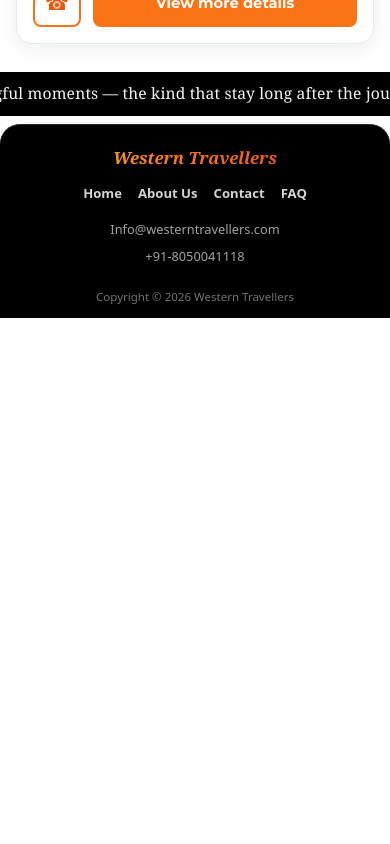
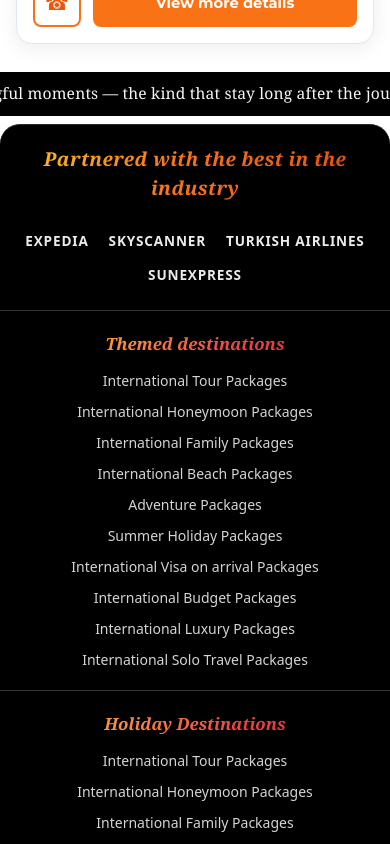
Before and after one commit to yashaswiniWesterntravellers/website, a Next.js app: page /balii in a window 390 px wide. Shown: the part 7660-8504 px from the top of the page. Before the commit the page ends 7978 px from the top, so only its background shows below. Built offline with nearby package versions, Linux system fonts and the light colour scheme.

Commit message:
Update project

```diff
--- a/app/components/Footer/Footer.jsx
+++ b/app/components/Footer/Footer.jsx
@@ -27,37 +27,11 @@ const PARTNERS = [
   { name: "SunExpress" },
 ];
 
-const MOBILE_LINKS = [
-  { label: "Home", href: "/" },
-  { label: "About Us", href: "/about-us" },
-  { label: "Contact", href: "/contact" },
-  { label: "FAQ", href: "#" },
-];
-
 export default function Footer() {
   const year = new Date().getFullYear();
 
   return (
     <footer className={styles.footer}>
-      <div className={styles.footerMobile} aria-label="Footer">
-        <p className={styles.mobileBrand}>Western Travellers</p>
-        <nav className={styles.mobileNav}>
-          {MOBILE_LINKS.map((link) => (
-            <Link key={link.href} href={link.href} className={styles.mobileNavLink}>
-              {link.label}
-            </Link>
-          ))}
-        </nav>
-        <p className={styles.mobileContact}>
-          <a href="mailto:Info@westerntravellers.com">Info@westerntravellers.com</a>
-        </p>
-        <p className={styles.mobileContact}>
-          <a href="tel:+918050041118">+91-8050041118</a>
-        </p>
-        <p className={styles.mobileCopy}>Copyright © {year} Western Travellers</p>
-      </div>
-
-      <div className={styles.footerDesktop}>
       <section className={styles.partners} aria-labelledby="footer-partners-heading">
         <h2 id="footer-partners-heading" className={styles.partnersTitle}>
           Partnered with the best in the industry
@@ -126,7 +100,6 @@ export default function Footer() {
 
       <hr className={styles.rule} />
       <p className={styles.copy}>Copyright © {year} Western Travellers. All rights reserved.</p>
-      </div>
     </footer>
   );
 }
--- a/app/components/Footer/Footer.module.css
+++ b/app/components/Footer/Footer.module.css
@@ -190,113 +190,84 @@
   }
 }
 
-.footerMobile {
-  display: none;
-}
-
-.footerDesktop {
-  display: block;
-}
-
-.mobileBrand {
-  margin: 0 0 14px;
-  font-family: Georgia, "Times New Roman", serif;
-  font-size: 1.05rem;
-  font-weight: 700;
-  font-style: italic;
-  background: var(--wt-gradient-gold);
-  background-clip: text;
-  -webkit-background-clip: text;
-  color: transparent;
-  text-align: center;
-}
-
-.mobileNav {
-  display: flex;
-  flex-wrap: wrap;
-  justify-content: center;
-  gap: 8px 16px;
-  margin-bottom: 16px;
-}
-
-.mobileNavLink {
-  color: #d4d4d4;
-  font-size: 0.82rem;
-  font-weight: 600;
-  text-decoration: none;
-}
-
-.mobileNavLink:hover {
-  color: #fff;
-}
-
-.mobileContact {
-  margin: 0 0 8px;
-  text-align: center;
-  font-size: 0.8rem;
-}
-
-.mobileContact a {
-  color: #a3a3a3;
-  text-decoration: none;
-}
-
-.mobileContact a:hover {
-  color: #fff;
-}
-
-.mobileCopy {
-  margin: 14px 0 0;
-  text-align: center;
-  font-size: 0.72rem;
-  color: #737373;
-}
-
-/* Mobile + tablet app shell (matches bottom nav breakpoint) */
+/* Mobile + tablet — full footer, centered text */
 @media (max-width: 1023px) {
   .footer {
     border-radius: 20px 20px 0 0;
     margin-top: 8px;
-    padding: 20px 16px calc(12px + var(--wt-safe-bottom));
+    padding-bottom: calc(8px + var(--wt-safe-bottom));
     text-align: center;
   }
 
-  .footerMobile {
+  .partners {
+    padding: 20px 16px 24px;
+    text-align: center;
+  }
+
+  .partnerRow {
+    justify-content: center;
+    gap: 14px 20px;
+  }
+
+  .linkBand {
+    padding: 20px 16px;
+    text-align: center;
+  }
+
+  .linkBandTitle {
+    text-align: center;
+  }
+
+  .linkList {
+    flex-direction: column;
+    align-items: center;
+    justify-content: center;
+    gap: 10px;
+  }
+
+  .linkList li {
+    display: block;
+    width: 100%;
+    text-align: center;
+  }
+
+  .linkList li:not(:last-child)::after {
+    content: none;
+  }
+
+  .navGrid {
+    grid-template-columns: 1fr;
+    gap: 24px;
+    padding: 24px 16px;
+    text-align: center;
+  }
+
+  .navGrid > div {
     display: flex;
     flex-direction: column;
     align-items: center;
-    justify-content: center;
-    width: 100%;
-    max-width: 100%;
-    margin: 0 auto;
+  }
+
+  .navColTitle {
     text-align: center;
   }
 
-  .footerDesktop {
-    display: none !important;
+  .navColList {
+    display: flex;
+    flex-direction: column;
+    align-items: center;
   }
 
-  .mobileBrand,
-  .mobileContact,
-  .mobileCopy {
-    width: 100%;
-    max-width: 320px;
-    margin-left: auto;
-    margin-right: auto;
+  .navColList li {
     text-align: center;
   }
 
-  .mobileNav {
-    width: 100%;
-    max-width: 320px;
-    margin-left: auto;
-    margin-right: auto;
-    justify-content: center;
-    align-items: center;
+  .contactLine {
+    text-align: center;
   }
 
-  .mobileNavLink {
-    display: inline-block;
+  .copy {
+    padding: 16px 16px 24px;
     text-align: center;
   }
 }
```
